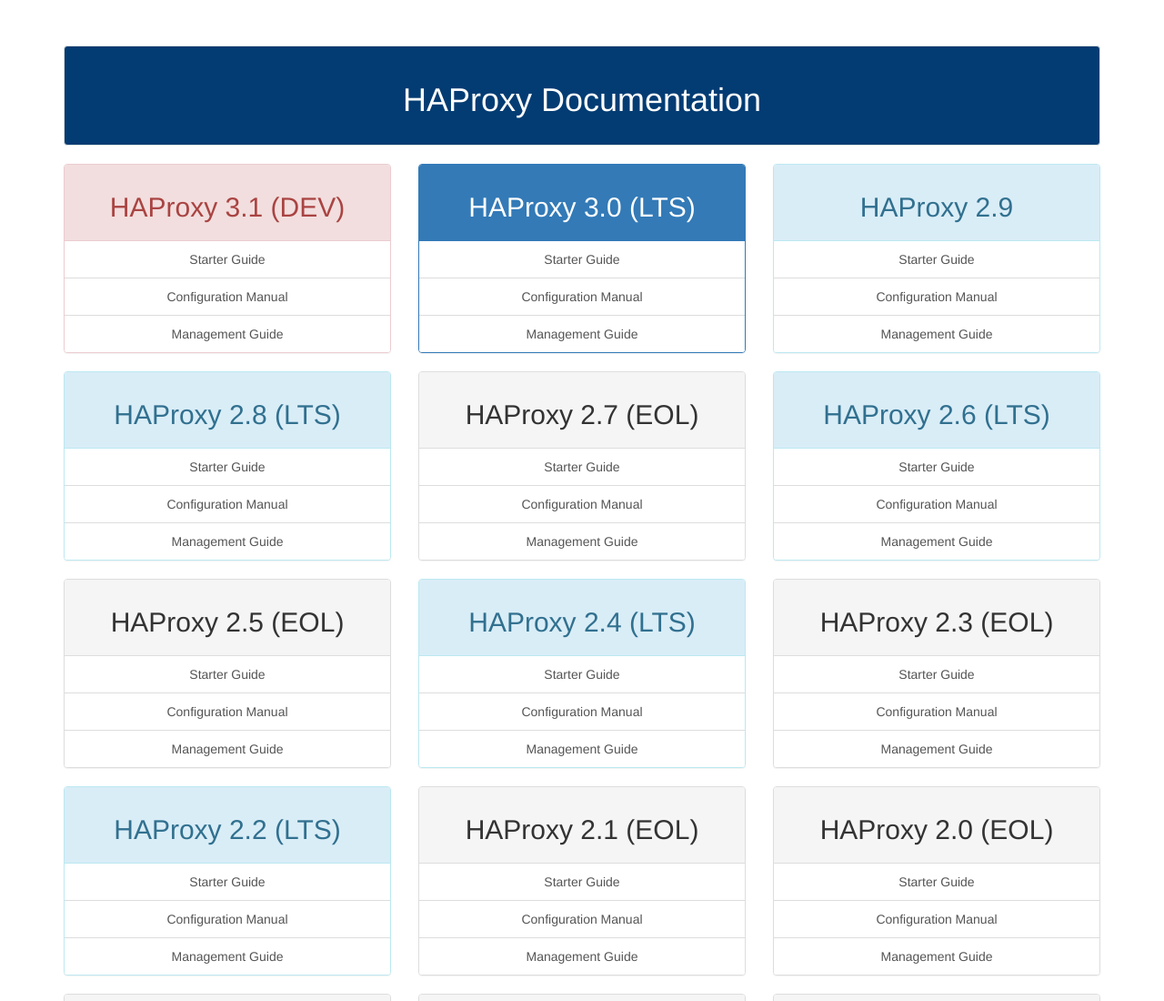
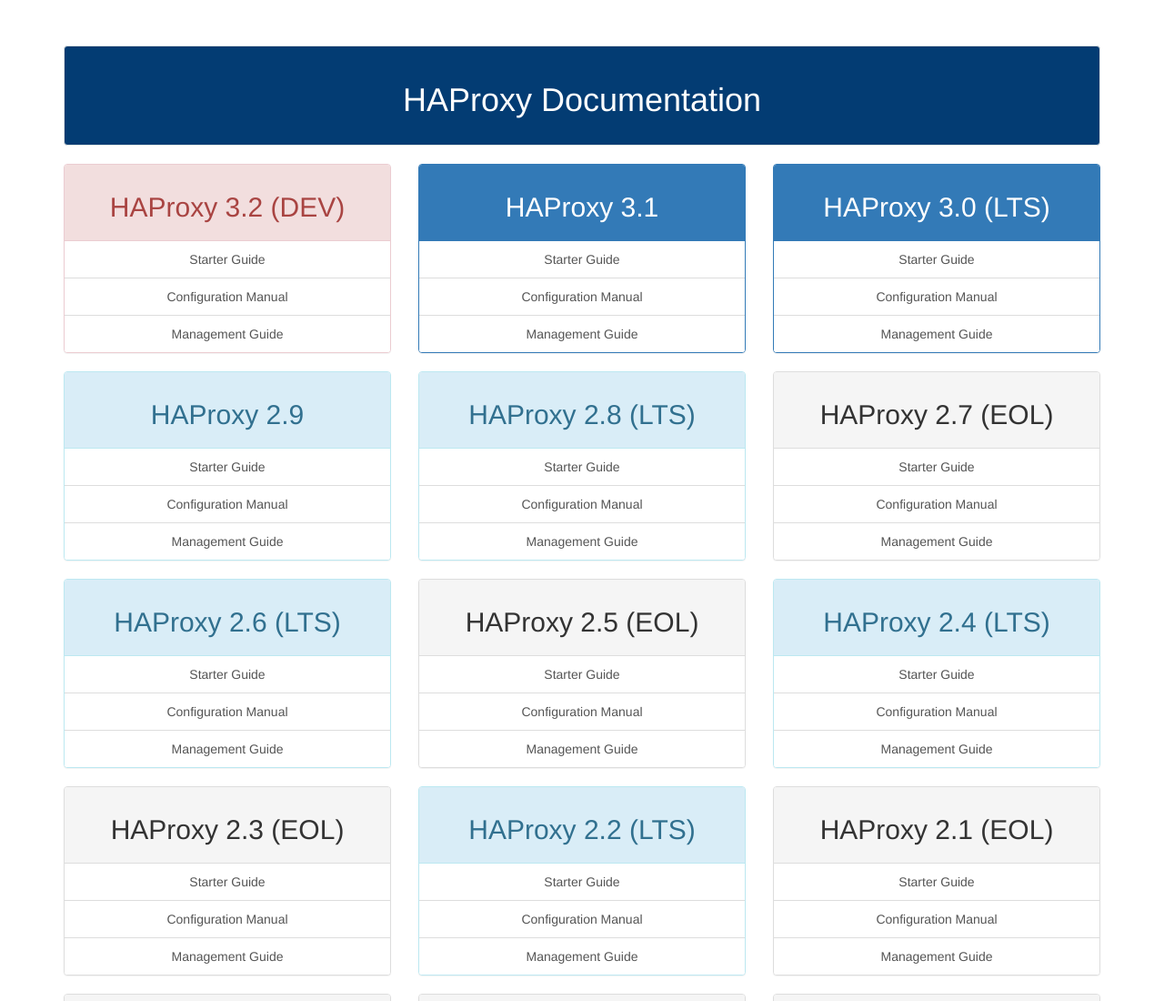
Before and after one commit to haproxy/docs, a plain HTML site: page docs/index.html in a window 1280 px wide. Shown: the top 1100 px of the page at 91% size. Drawn offline with nearby package versions, Linux system fonts and the light colour scheme.

Commit message:
add release 3.2 to index.html

```diff
--- a/docs/index.html
+++ b/docs/index.html
@@ -19,12 +19,26 @@
 						<div class="text-center">
 							<div class="panel panel-danger">
 								<div class="panel-heading">
-									<h2>HAProxy 3.1 (DEV)</h2>
+									<h2>HAProxy 3.2 (DEV)</h2>
 								</div>
 								<div class="list-group">
 									<a class="list-group-item" href="./dev/intro.html">Starter Guide</a>
 									<a class="list-group-item" href="./dev/configuration.html">Configuration Manual</a>
 									<a class="list-group-item" href="./dev/management.html">Management Guide</a>
+								</div>
+							</div>
+						</div>
+					</div>
+					<div class="col-md-4 col-sm-6">
+						<div class="text-center">
+							<div class="panel panel-primary">
+								<div class="panel-heading">
+									<h2>HAProxy 3.1</h2>
+								</div>
+								<div class="list-group">
+									<a class="list-group-item" href="./3.1/intro.html">Starter Guide</a>
+									<a class="list-group-item" href="./3.1/configuration.html">Configuration Manual</a>
+									<a class="list-group-item" href="./3.1/management.html">Management Guide</a>
 								</div>
 							</div>
 						</div>
```
